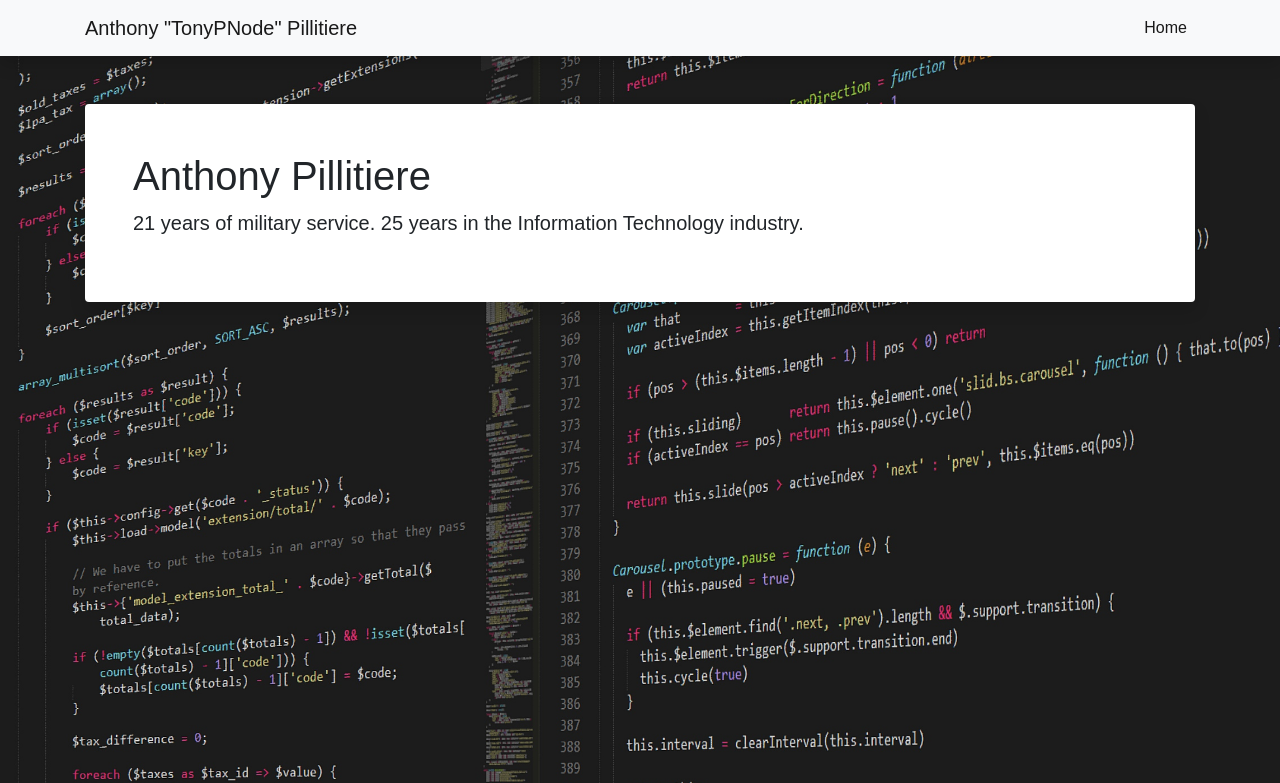
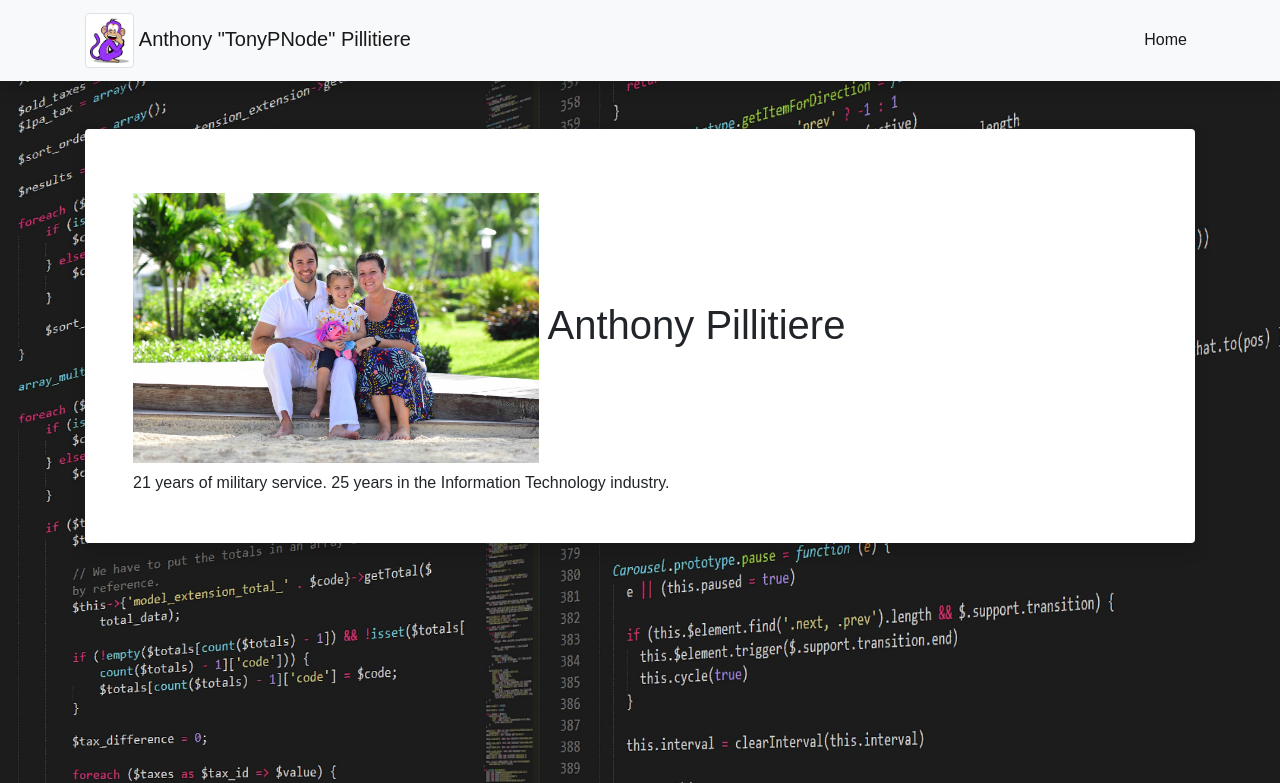
Before and after one commit to tonypnode/portfolio_site, a Django app: page / in a window 1280 px wide. Shown: the top 783 px of the page. Run offline with Django 3.2, Linux system fonts and the light colour scheme; some libraries are stand-ins or nearby versions.

Commit message:
add monkey/fam /AJP//
Signed-off-by: TonyPnode <sgtp@me.com>

```diff
--- a/tonyp_webfront/static/tonyp_webfront/webfront.css
+++ b/tonyp_webfront/static/tonyp_webfront/webfront.css
@@ -8,3 +8,11 @@ body {
   -o-background-size: cover;
 
 }
+
+#purpleMonkey {
+  max-width: 10%;
+}
+
+#famPic {
+  max-width: 40%;
+}
--- a/tonyp_webfront/templates/base.html
+++ b/tonyp_webfront/templates/base.html
@@ -23,7 +23,7 @@
 <!-- Navigation -->
 <nav class="navbar navbar-expand-lg navbar-light bg-light static-top mb-5 shadow">
   <div class="container">
-    <a class="navbar-brand" href="#">Anthony "TonyPNode" Pillitiere</a>
+    <a class="navbar-brand" href="#"><img src="{% static '/tonyp_webfront/img/purplemonkey11.jpg' %}" class="img-fluid img-thumbnail" id="purpleMonkey" alt="Responsive Image"/> Anthony "TonyPNode" Pillitiere</a>
     <button class="navbar-toggler" type="button" data-toggle="collapse" data-target="#navbarResponsive" aria-controls="navbarResponsive" aria-expanded="false" aria-label="Toggle navigation">
           <span class="navbar-toggler-icon"></span>
         </button>
--- a/tonyp_webfront/templates/indecks.html
+++ b/tonyp_webfront/templates/indecks.html
@@ -1,5 +1,5 @@
 {% extends 'base.html' %}
-
+{% load static %}
 {% block title %} TonyPNode {% endblock %}
 
 {% block body %}
@@ -8,8 +8,10 @@
 <div class="container">
   <div class="card border-0 shadow my-5">
     <div class="card-body p-5">
-      <h1 class="font-weight-light">Anthony Pillitiere</h1>
-      <p class="lead">21 years of military service. 25 years in the Information Technology industry.</p>
+        <div class="card-body p-2">
+
+        </div>
+      <h1 class="font-weight-light"><img src="{% static 'tonyp_webfront/img/fam1.jpg' %}" id="famPic" class="img-fluid" alt="Responsive image"> Anthony Pillitiere</h1> 21 years of military service. 25 years in the Information Technology industry.
     </div>
   </div>
 </div>
```
Also changed, not shown: tonyp_webfront/static/tonyp_webfront/img/GitHub-Mark-64px.png (added).
